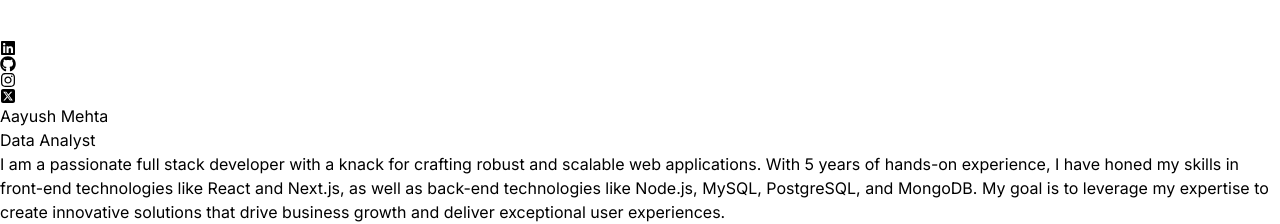
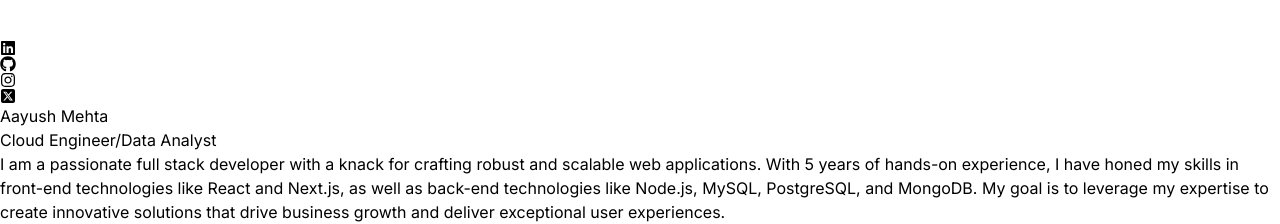
Before and after one commit to AayushMehta0924/My-Portfolio, a React (Vite) app: page / in a window 1280 px wide. Shown: the part 1240-1464 px from the top of the page. Built offline with nearby package versions, Linux system fonts and the light colour scheme.

Commit message:
Hero update

```diff
--- a/src/components/Hero.jsx
+++ b/src/components/Hero.jsx
@@ -31,7 +31,7 @@ const Hero = () => {
             animate="visible"
             className="bg-gradient-to-r from-pink-300 via-slate-500 to-purple-500 bg-clip-text text-3xl tracking-tight text-transparent"
             >
-              Data Analyst
+              Cloud Engineer/Data Analyst
             </motion.span>
             <motion.p
             variants={container(1)}
```
